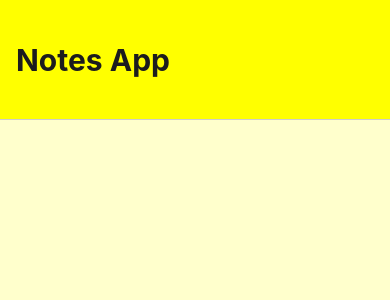
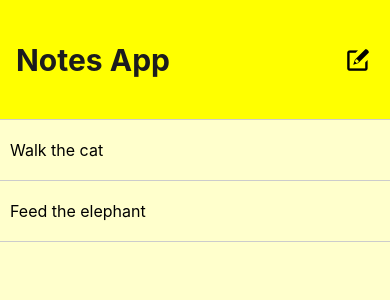
Before and after one commit to TonyCHS/pcmob3-2, a React Native app: screen / in a window 390 px wide. Shown: the top 300 px of the page. Built offline with nearby package versions, Linux system fonts and the light colour scheme; what expo-sqlite would draw is missing.

Commit message:
commit number 2

```diff
--- a/App.js
+++ b/App.js
@@ -1,15 +1,69 @@
 import { NavigationContainer } from "@react-navigation/native";
 import { StatusBar } from "expo-status-bar";
-import React, { useEffect } from "react";
-import { StyleSheet, Text, View } from "react-native";
+import React, { useEffect, useState } from "react";
+import { StyleSheet, Text, View, FlatList } from "react-native";
 import { createStackNavigator } from "@react-navigation/stack";
 import { Entypo } from "@expo/vector-icons";
+import { TouchableOpacity } from "react-native-gesture-handler";
 import * as SQLite from "expo-sqlite";
 
 const db = SQLite.openDatabase("db.db");
 
 function NotesScreen({ navigation }) {
-  return <View style={styles.container}></View>;
+  const [notes, setNotes] = useState([
+    { title: "Walk the cat", done: false, id: "0" },
+    { title: "Feed the elephant", done: false, id: "1" },
+  ]);
+
+  useEffect(() => {
+    navigation.setOptions({
+      headerRight: () => (
+        <TouchableOpacity onPress={addNote}>
+          <Entypo
+            name="new-message"
+            size={24}
+            color="black"
+            style={{ marginRight: 20 }}
+          />
+        </TouchableOpacity>
+      ),
+    });
+  });
+
+  function addNote() {
+    let newNote = {
+      title: "Sample new note",
+      done: false,
+      id: notes.length.toString(),
+    };
+    setNotes([...notes, newNote]);
+  }
+
+  function renderItem({ item }) {
+    return (
+      <View
+        style={{
+          padding: 10,
+          paddingTop: 20,
+          paddingBottom: 20,
+          borderBottomColor: "#ccc",
+          borderBottomWidth: 1,
+        }}
+      >
+        <Text style={{ textAlign: "left", fontSize: 16 }}>{item.title}</Text>
+      </View>
+    );
+  }
+
+  return (
+    <View style={styles.container}>
+      <FlatList
+        style={{ width: "100%" }}
+        data={notes}
+        renderItem={renderItem}
+      />
+    </View>
+  );
 }
 
 const Stack = createStackNavigator();
```
